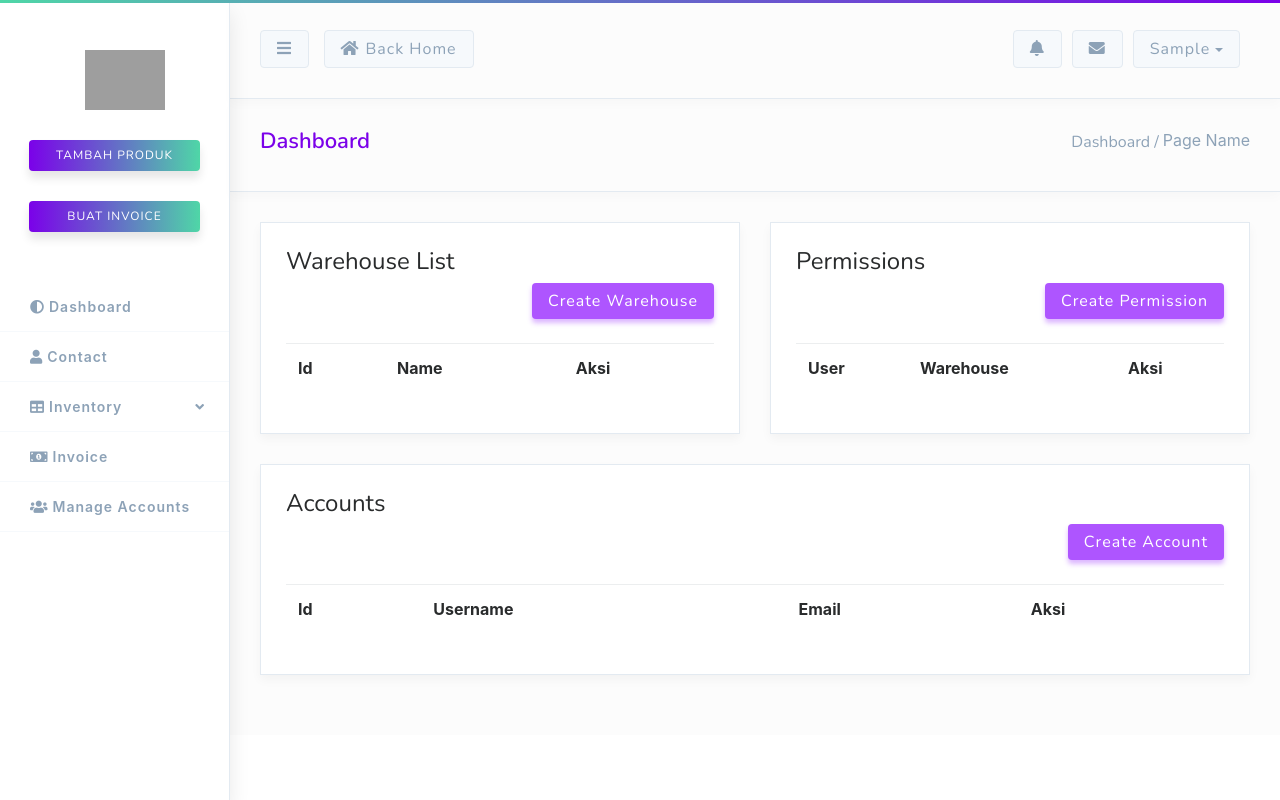
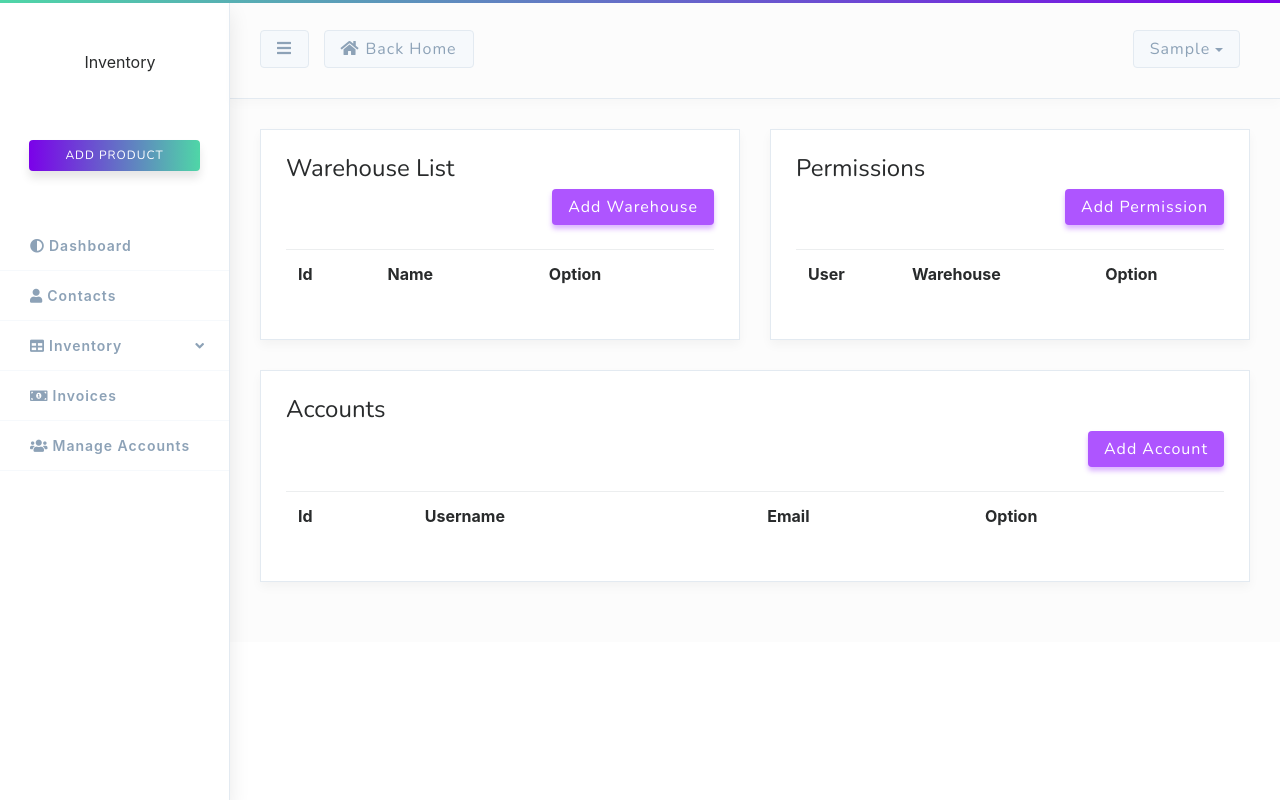
Before and after one commit to dovjay/django-stock-chain, a Django app: page /account/manage-accounts/ in a window 1280 px wide. Run offline with Django 3.2, Linux system fonts and the light colour scheme; the visitor is signed in with stand-in values (Sample User, id 1); data comes from the database, SQL or seed files in the repository; lists and menus that the app fills with data are empty; parts of the project's set-up code (start-up, migrations or seed data) failed here and were passed over; some libraries are stand-ins or nearby versions; grey boxes are pictures that could not be loaded.

Commit message:
change language to english, and add login mixin, edit base.html

```diff
--- a/account/templates/account/account_form.html
+++ b/account/templates/account/account_form.html
@@ -4,8 +4,8 @@
 {% block content %}
     <form method="POST">{% csrf_token %}
         {{ form|crispy }}
-        <button type="button" class="btn btn-danger" onClick="goBack()">Batal</button>
-        <button type="submit" class="btn btn-success">Simpan</button>
+        <button type="button" class="btn btn-danger" onClick="goBack()">Cancel</button>
+        <button type="submit" class="btn btn-success">Save</button>
     </form>
 {% endblock content %}
 
--- a/account/templates/account/accounts.html
+++ b/account/templates/account/accounts.html
@@ -7,7 +7,7 @@
                 <h4 class="m-b-lg">Warehouse List</h4>
                 <div class="d-flex mb-4">
                     <div class="ml-auto">
-                        <a class="btn btn-primary" href={% url 'account-create-warehouse' %}>Create Warehouse</a>
+                        <a class="btn btn-primary" href={% url 'account-create-warehouse' %}>Add Warehouse</a>
                     </div>
                 </div>
                 <div class="table-responsive">
@@ -15,7 +15,7 @@
                         <tr>
                             <th>Id</th>
                             <th>Name</th>
-                            <th>Aksi</th>
+                            <th>Option</th>
                         </tr>
                         {% for warehouse in warehouses %}
                             <tr>
@@ -36,7 +36,7 @@
                 <h4 class="m-b-lg">Permissions</h4>
                 <div class="d-flex mb-4">
                     <div class="ml-auto">
-                        <a class="btn btn-primary" href={% url 'account-create-permission' %}>Create Permission</a>
+                        <a class="btn btn-primary" href={% url 'account-create-permission' %}>Add Permission</a>
                     </div>
                 </div>
                 <div class="table-responsive">
@@ -44,7 +44,7 @@
                         <tr>
                             <th>User</th>
                             <th>Warehouse</th>
-                            <th>Aksi</th>
+                            <th>Option</th>
                         </tr>
                         {% for perm in permissions %}
                             <tr>
@@ -66,7 +66,7 @@
                 <h4 class="m-b-lg">Accounts</h4>
                 <div class="d-flex mb-4">
                     <div class="ml-auto">
-                        <a class="btn btn-primary" href={% url 'account-create-account' %}>Create Account</a>
+                        <a class="btn btn-primary" href={% url 'account-create-account' %}>Add Account</a>
                     </div>
                 </div>
                 <div class="table-responsive">
@@ -75,7 +75,7 @@
                             <th>Id</th>
                             <th>Username</th>
                             <th>Email</th>
-                            <th>Aksi</th>
+                            <th>Option</th>
                         </tr>
                         {% for account in accounts %}
                             {% if not account.is_superuser %}
@@ -127,7 +127,7 @@
 
         function deleteWarehouse(url, name) {
             setToken()
-            message = "Kamu yakin ingin menghapus gudang ini? " + name
+            message = "You sure want to delete this warehouse? " + name
             confirm_delete = confirm(message)
             if (confirm_delete) {
                 $.ajax({
@@ -142,7 +142,7 @@
 
         function deletePerm(url, name) {
             setToken()
-            message = "Kamu yakin ingin menghapus permission ini? " + name
+            message = "You sure want to delete this permission? " + name
             confirm_delete = confirm(message)
             if (confirm_delete) {
                 $.ajax({
@@ -157,7 +157,7 @@
 
         function deleteAccount(url, name) {
             setToken()
-            message = "Kamu yakin ingin menghapus akun ini? " + name
+            message = "You sure want to delete this account? " + name
             confirm_delete = confirm(message)
             if (confirm_delete) {
                 $.ajax({
--- a/account/templates/account/contact_form.html
+++ b/account/templates/account/contact_form.html
@@ -4,8 +4,8 @@
 {% block content %}
     <form method="POST">{% csrf_token %}
         {{ form|crispy }}
-        <button type="button" class="btn btn-danger" onClick="goBack()">Batal</button>
-        <button type="submit" class="btn btn-success">Simpan</button>
+        <button type="button" class="btn btn-danger" onClick="goBack()">Cancel</button>
+        <button type="submit" class="btn btn-success">Save</button>
     </form>
 {% endblock content %}
 
--- a/account/templates/account/contacts.html
+++ b/account/templates/account/contacts.html
@@ -11,7 +11,7 @@
       						<i class="fa fa-chevron-left"></i>
       					</div><!-- .action-panel-toggle -->
       					<div class="m-b-lg">
-      						<a href={% url 'account-create-contact' %} class="btn btn-primary btn-block">Tambah Kontak</a>
+      						<a href={% url 'account-create-contact' %} class="btn btn-primary btn-block">Add Contact</a>
       					</div>
       					<!-- contact category list -->
       					<div id="categories-list" class="app-actions-list scrollable-container">
@@ -127,7 +127,7 @@
                 }
             })
 
-            message = "Kamu yakin ingin menghapus kontak ini? " + name
+            message = "You sure want to delete this contact? " + name
             confirm_delete = confirm(message)
             if (confirm_delete) {
                 $.ajax({
--- a/account/templates/account/permissionwarehouse_form.html
+++ b/account/templates/account/permissionwarehouse_form.html
@@ -4,8 +4,8 @@
 {% block content %}
     <form method="POST">{% csrf_token %}
         {{ form|crispy }}
-        <button type="button" class="btn btn-danger" onClick="goBack()">Batal</button>
-        <button type="submit" class="btn btn-success">Simpan</button>
+        <button type="button" class="btn btn-danger" onClick="goBack()">Cancel</button>
+        <button type="submit" class="btn btn-success">Save</button>
     </form>
 {% endblock content %}
 
--- a/account/templates/account/warehouse_form.html
+++ b/account/templates/account/warehouse_form.html
@@ -4,8 +4,8 @@
 {% block content %}
     <form method="POST">{% csrf_token %}
         {{ form|crispy }}
-        <button type="button" class="btn btn-danger" onClick="goBack()">Batal</button>
-        <button type="submit" class="btn btn-success">Simpan</button>
+        <button type="button" class="btn btn-danger" onClick="goBack()">Cancel</button>
+        <button type="submit" class="btn btn-success">Save</button>
     </form>
 {% endblock content %}
 
--- a/account/views.py
+++ b/account/views.py
@@ -4,10 +4,13 @@ from django.contrib.auth.models import User
 from django.urls import reverse_lazy
 from django.shortcuts import render, get_object_or_404
 from django.http import HttpResponse
+from django.contrib.auth.decorators import login_required
+from django.contrib.auth.mixins import LoginRequiredMixin
 from .models import PermissionWarehouse, Warehouse, Contact
 from .forms import ContactForm, PermissionWarehouseForm, WarehouseForm, AccountForm
 
 # Create your views here.
+@login_required
 def contacts(request):
     contacts = Contact.objects.all()
     customer_count = Contact.objects.filter(is_customer=True).count()
@@ -20,7 +23,7 @@ def contacts(request):
     return render(request, 'account/contacts.html', context)
 
 # Contact Controller
-class CreateContact(CreateView):
+class CreateContact(LoginRequiredMixin, CreateView):
     model = Contact
     form_class = ContactForm
     template_name_suffix = '_form'
@@ -34,16 +37,17 @@ class CreateContact(CreateView):
             form.instance.owner = permission.warehouse.owner
         return super(CreateContact, self).form_valid(form)
 
-class UpdateContact(UpdateView):
+class UpdateContact(LoginRequiredMixin, UpdateView):
     model = Contact
     form_class = ContactForm
     template_name_suffix = '_form'
     success_url = reverse_lazy('account-contacts')
 
-class DeleteContact(DeleteView):
+class DeleteContact(LoginRequiredMixin, DeleteView):
     model = Contact
     success_url = reverse_lazy('account-contacts')
 
+@login_required
 def manage_accounts(request):
     warehouses = Warehouse.objects.all()
     permissions = PermissionWarehouse.objects.all()
@@ -56,7 +60,7 @@ def manage_accounts(request):
     return render(request, 'account/accounts.html', context)
 
 # Warehouse Controller
-class CreateWarehouse(UserPassesTestMixin, CreateView):
+class CreateWarehouse(LoginRequiredMixin, UserPassesTestMixin, CreateView):
     model = Warehouse
     form_class = WarehouseForm
     template_name_suffix = '_form'
@@ -69,7 +73,7 @@ class CreateWarehouse(UserPassesTestMixin, CreateView):
         form.instance.owner = self.request.user
         return super(CreateWarehouse, self).form_valid(form)
 
-class UpdateWarehouse(UserPassesTestMixin, UpdateView):
+class UpdateWarehouse(LoginRequiredMixin, UserPassesTestMixin, UpdateView):
     model = Warehouse
     form_class = WarehouseForm
     template_name_suffix = '_form'
@@ -78,7 +82,7 @@ class UpdateWarehouse(UserPassesTestMixin, UpdateView):
     def test_func(self):
         return self.request.user.is_superuser
 
-class DeleteWarehouse(UserPassesTestMixin, DeleteView):
+class DeleteWarehouse(LoginRequiredMixin, UserPassesTestMixin, DeleteView):
     model = Warehouse
     success_url = reverse_lazy('account-manage-accounts')
 
@@ -86,7 +90,7 @@ class DeleteWarehouse(UserPassesTestMixin, DeleteView):
         return self.request.user.is_superuser
 
 # Permission Controller
-class CreatePermissionWarehouse(UserPassesTestMixin, CreateView):
+class CreatePermissionWarehouse(LoginRequiredMixin, UserPassesTestMixin, CreateView):
     model = PermissionWarehouse
     form_class = PermissionWarehouseForm
     template_name_suffix = '_form'
@@ -95,7 +99,7 @@ class CreatePermissionWarehouse(UserPassesTestMixin, CreateView):
     def test_func(self):
         return self.request.user.is_superuser
 
-class DeletePermissionWarehouse(UserPassesTestMixin, DeleteView):
+class DeletePermissionWarehouse(LoginRequiredMixin, UserPassesTestMixin, DeleteView):
     model = PermissionWarehouse
     success_url = reverse_lazy('account-manage-accounts')
 
@@ -103,7 +107,7 @@ class DeletePermissionWarehouse(UserPassesTestMixin, DeleteView):
         return self.request.user.is_superuser
 
 # Account Controller
-class CreateAccount(UserPassesTestMixin, CreateView):
+class CreateAccount(LoginRequiredMixin, UserPassesTestMixin, CreateView):
     model = User
     form_class = AccountForm
     template_name = 'account/account_form.html'
@@ -112,7 +116,7 @@ class CreateAccount(UserPassesTestMixin, CreateView):
     def test_func(self):
         return self.request.user.is_superuser
 
-class UpdateAccount(UserPassesTestMixin, UpdateView):
+class UpdateAccount(LoginRequiredMixin, UserPassesTestMixin, UpdateView):
     model = User
     form_class = AccountForm
     template_name = 'account/account_form.html'
@@ -121,7 +125,7 @@ class UpdateAccount(UserPassesTestMixin, UpdateView):
     def test_func(self):
         return self.request.user.is_superuser
 
-class DeleteAccount(UserPassesTestMixin, DeleteView):
+class DeleteAccount(LoginRequiredMixin, UserPassesTestMixin, DeleteView):
     model = User
     success_url = reverse_lazy('account-manage-accounts')
 
--- a/inventory/templates/inventory/base.html
+++ b/inventory/templates/inventory/base.html
@@ -13,7 +13,7 @@
   <!-- icon -->
   <link rel="icon" href="{% static 'inventory/img/log.png' %}">
   <!-- end linking -->
-  <title>Django Stock Chain</title>
+  <title>Inventory App</title>
 </head>
 <body>
 <!-- start admin -->
@@ -23,10 +23,10 @@
     <!-- start with head -->
     <div class="head">
       <div class="logo">
-        <img src="{% static 'inventory/img/logo-admin.png' %}" alt="">
+        Inventory
+        {% comment %} <img src="{% static 'inventory/img/logo-admin.png' %}" alt=""> {% endcomment %}
       </div>
-      <a href="#" class="btn btn-danger w-75">Tambah Produk</a>
-      <a href="#" class="btn btn-danger w-75">Buat Invoice</a>
+      <a href={% url 'inventory-create-product'%} class="btn btn-danger w-75">Add Product</a>
     </div>
     <!-- end with head -->
     <!-- start the list -->
@@ -34,14 +34,14 @@
       <ul class="nav flex-column">
         {% comment %} Real Navbar start here {% endcomment %}
         <li class="nav-item"><a href="/" class="nav-link" ><i class="fa fa-adjust"></i>Dashboard</a></li>
-        <li class="nav-item"><a href={% url 'account-contacts' %} class="nav-link"><i class="fa fa-user"></i>Contact</a></li>
+        <li class="nav-item"><a href={% url 'account-contacts' %} class="nav-link"><i class="fa fa-user"></i>Contacts</a></li>
         <li class="nav-item"><a href="#inventory-tab" class="nav-link collapsed" data-toggle="collapse"><i class="fa fa-table"></i>Inventory<span class="sub-ico"><i class="fa fa-angle-down"></i></span></a></li>
         <li class="sub collapse" id="inventory-tab">
             <a href={% url 'inventory-products' %} class="nav-link" data-parent="#inventory-tab">Products</a>
-            <a href={% url 'inventory-varian-product' %} class="nav-link" data-parent="#inventory-tab">Varian Product</a>
-            <a href={% url 'inventory-categories' %} class="nav-link" data-parent="#inventory-tab">Kategori</a>
+            <a href={% url 'inventory-varian-product' %} class="nav-link" data-parent="#inventory-tab">Varian Products</a>
+            <a href={% url 'inventory-categories' %} class="nav-link" data-parent="#inventory-tab">Categories</a>
         </li>
-        <li class="nav-item"><a href={% url 'invoice-list' %} class="nav-link"><i class="fa fa-money-bill-alt"></i>Invoice</a></li>
+        <li class="nav-item"><a href={% url 'invoice-list' %} class="nav-link"><i class="fa fa-money-bill-alt"></i>Invoices</a></li>
         {% if user.is_superuser %}
           <li class="nav-item"><a href={% url 'account-manage-accounts' %} class="nav-link"><i class="fa fa-users"></i>Manage Accounts</a></li>
         {% endif %}
@@ -59,16 +59,16 @@
         <div class="left">
           <button id="on" class="btn btn-info"><i class="fa fa-bars"></i></button>
           <button id="off" class="btn btn-info hide"><i class="fa fa-align-left"></i></button>
-          <button class="btn btn-info hidden-xs-down"><i class="fa fa-home"></i>Back Home</button>
+          <a class="btn btn-info hidden-xs-down" href="/"><i class="fa fa-home"></i>Back Home</a>
         </div>
         <div class="right">
-          <button class="btn btn-info hidden-xs-down"><i class="fa fa-bell"></i></button>
-          <button class="btn btn-info hidden-xs-down"><i class="fa fa-envelope"></i></button>
+          {% comment %} <button class="btn btn-info hidden-xs-down"><i class="fa fa-bell"></i></button>
+          <button class="btn btn-info hidden-xs-down"><i class="fa fa-envelope"></i></button> {% endcomment %}
           <div class="dropdown">
             <button class="btn btn-info dropdown-toggle" id="userDropdown" data-toggle="dropdown" aria-haspopup="true" aria-expanded="false">{{user.username}}</button>
             <div class="dropdown-menu" aria-labelledby="userDropdown">
-             <a class="dropdown-item" href="#">Account</a>
-             <a class="dropdown-item" href="#">Settings</a>
+             {% comment %} <a class="dropdown-item" href="#">Account</a>
+             <a class="dropdown-item" href="#">Settings</a> {% endcomment %}
              <a class="dropdown-item" href={% url 'logout' %}>Log out</a>
            </div>
           </div>
@@ -76,7 +76,7 @@
       </div>
       <!-- end head top -->
       <!-- start head bottom -->
-      <div class="bottom">
+      {% comment %} <div class="bottom">
         <div class="left">
           <h1>dashboard</h1>
         </div>
@@ -84,7 +84,7 @@
           <h1>dashboard /</h1>
           <a href="#">page name</a>
         </div>
-      </div>
+      </div> {% endcomment %}
       <!-- end head bottom -->
     </div>
     <!-- end content head -->
--- a/inventory/templates/inventory/category_form.html
+++ b/inventory/templates/inventory/category_form.html
@@ -4,8 +4,8 @@
 {% block content %}
     <form method="POST">{% csrf_token %}
         {{ form|crispy }}
-        <button type="button" class="btn btn-danger" onClick="goBack()">Batal</button>
-        <button type="submit" class="btn btn-success">Simpan</button>
+        <button type="button" class="btn btn-danger" onClick="goBack()">Cancel</button>
+        <button type="submit" class="btn btn-success">Save</button>
     </form>
 {% endblock content %}
 
--- a/inventory/templates/inventory/product_form.html
+++ b/inventory/templates/inventory/product_form.html
@@ -4,8 +4,8 @@
 {% block content %}
     <form method="POST" enctype="multipart/form-data">{% csrf_token %}
         {{ form|crispy }}
-        <button type="button" class="btn btn-danger" onClick="goBack()">Batal</button>
-        <button type="submit" class="btn btn-success">Simpan</button>
+        <button type="button" class="btn btn-danger" onClick="goBack()">Cancel</button>
+        <button type="submit" class="btn btn-success">Save</button>
     </form>
 {% endblock content %}
 
--- a/inventory/templates/inventory/skeleton.html
+++ b/inventory/templates/inventory/skeleton.html
@@ -13,7 +13,7 @@
     <!-- icon -->
     <link rel="icon" href="{% static 'inventory/img/log.png' %}">
     <!-- end linking -->
-    <title>NutFlix - admin</title>
+    <title>Inventory App</title>
 </head>
 <body>
     <!-- start content -->
--- a/inventory/templates/inventory/varian_form.html
+++ b/inventory/templates/inventory/varian_form.html
@@ -4,8 +4,8 @@
 {% block content %}
     <form method="POST">{% csrf_token %}
         {{ form|crispy }}
-        <button type="button" class="btn btn-danger" onClick="goBack()">Batal</button>
-        <button type="submit" class="btn btn-success">Simpan</button>
+        <button type="button" class="btn btn-danger" onClick="goBack()">Cancel</button>
+        <button type="submit" class="btn btn-success">Save</button>
     </form>
 {% endblock content %}
 
--- a/inventory/templates/inventory/varianproduct_form.html
+++ b/inventory/templates/inventory/varianproduct_form.html
@@ -4,8 +4,8 @@
 {% block content %}
     <form method="POST">{% csrf_token %}
         {{ form|crispy }}
-        <button type="button" class="btn btn-danger" onClick="goBack()">Batal</button>
-        <button type="submit" class="btn btn-success">Simpan</button>
+        <button type="button" class="btn btn-danger" onClick="goBack()">Cancel</button>
+        <button type="submit" class="btn btn-success">Save</button>
     </form>
 {% endblock content %}
 
```
Also changed, not shown: inventory/templates/inventory/categories.html (+5 -5 lines), inventory/templates/inventory/products.html (+9 -9 lines), inventory/templates/inventory/varian_product.html (+4 -4 lines), inventory/views.py (+15 -9 lines), invoice/templates/invoice/invoice_form.html (+5 -5 lines), invoice/templates/invoice/invoices.html (+5 -5 lines), invoice/views.py (+10 -0 lines).
